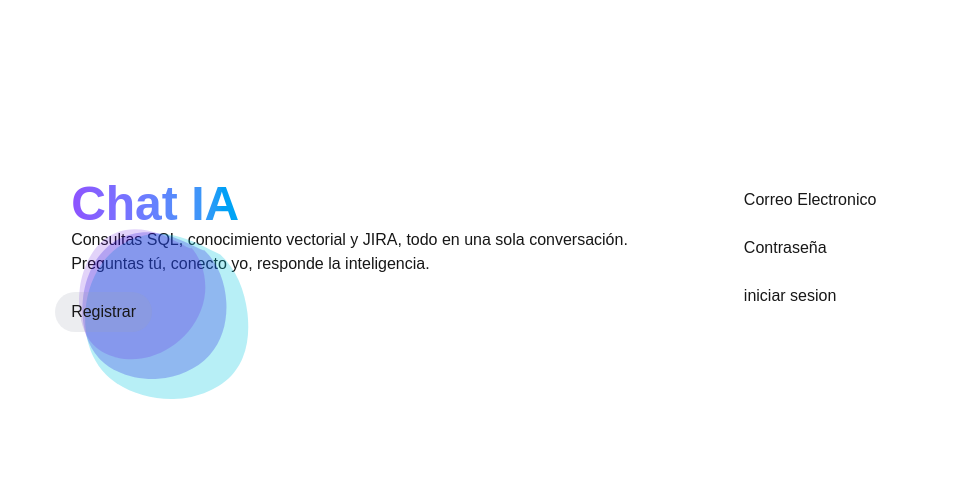
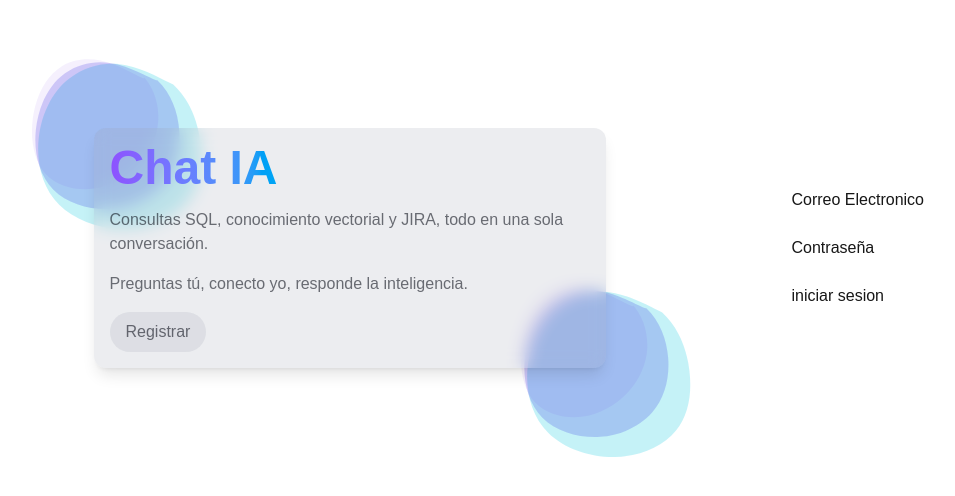
Before and after one commit to Nirmat4/chat-ia, a Next.js app: page /login in a window 1280 px wide. Shown: the part 152-648 px from the top of the page, without its empty margins (137-1092 px from the left). Built offline with nearby package versions, Linux system fonts and the light colour scheme; no server answers.

Commit message:
feat: Card style update

```diff
--- a/src/app/login/components/descriptionCard.tsx
+++ b/src/app/login/components/descriptionCard.tsx
@@ -1,20 +1,18 @@
-"use client"
+"use client";
 import { DropBlob } from "@/components/dropsCard";
+import AutoAwesomeRoundedIcon from '@mui/icons-material/AutoAwesomeRounded';
 
 export default function DescripstionCard() {
   return (
     <div className="flex flex-col">
       <div className="m-4">
-        <p className="text-5xl font-bold bg-gradient-to-r from-violet-500 to-sky-500 bg-clip-text text-transparent w-fit">
-          Chat IA
-        </p>
-        <div className={` relative`}>
-          <div className="absolute inset-0" />
+        <div className="relative flex items-center justify-center">
+          <div className="absolute inset-0">
             <DropBlob
               size={340}
               duration={8}
               delay={0}
-            opacity={0.5}
+              opacity={0.4}
               color="#00C6E090"
               movent="-70 -70 250 250"
             />
@@ -22,7 +20,7 @@ export default function DescripstionCard() {
               size={300}
               duration={6}
               delay={1}
-            opacity={0.4}
+              opacity={0.3}
               color="#0F00E090"
               movent="-70 -70 250 250"
             />
@@ -30,25 +28,56 @@ export default function DescripstionCard() {
               size={260}
               duration={4}
               delay={2}
-            opacity={0.3}
+              opacity={0.1}
               color="#5900E090"
               movent="-70 -70 250 250"
             />
-          <div>
-            <p>
+          </div>
+          <div className="absolute inset-0 bottom-full left-[75%] top-[60%]">
+            <DropBlob
+              size={340}
+              duration={8}
+              delay={0}
+              opacity={0.4}
+              color="#00C6E090"
+              movent="-70 -70 250 250"
+            />
+            <DropBlob
+              size={300}
+              duration={6}
+              delay={1}
+              opacity={0.3}
+              color="#0F00E090"
+              movent="-70 -70 250 250"
+            />
+            <DropBlob
+              size={260}
+              duration={4}
+              delay={2}
+              opacity={0.1}
+              color="#5900E090"
+              movent="-70 -70 250 250"
+            />
+          </div>
+          <div className="m-[70px] z-10 bg-card p-4 rounded-xl shadow-lg max-w-lg backdrop-blur-sm">
+            <p className="text-5xl font-black bg-gradient-to-r from-violet-500 to-sky-500 bg-clip-text text-transparent w-fit mb-4">
+              Chat IA
+            </p>
+            <p className="text-[#03071290] font-normal">
               Consultas SQL, conocimiento vectorial y JIRA, todo en una sola
               conversación.
-              <br />
+            </p>
+            <p className="text-[#03071290] font-normal mt-4">
               Preguntas tú, conecto yo, responde la inteligencia.
             </p>
+            <div
+              className="bg-card w-fit p-2 px-4 rounded-4xl mt-4"
+              onClick={() => console.log("click")}
+            >
+              <p className="text-[#03071290] font-sans">Registrar</p>
             </div>
           </div>
         </div>
-      <div
-        className="bg-card w-fit z-50 p-2 px-4 rounded-4xl"
-        onClick={() => console.log("click")}
-      >
-        <p>Registrar</p>
       </div>
     </div>
   );
```
Lines whose indentation alone changed are shown as unchanged.
